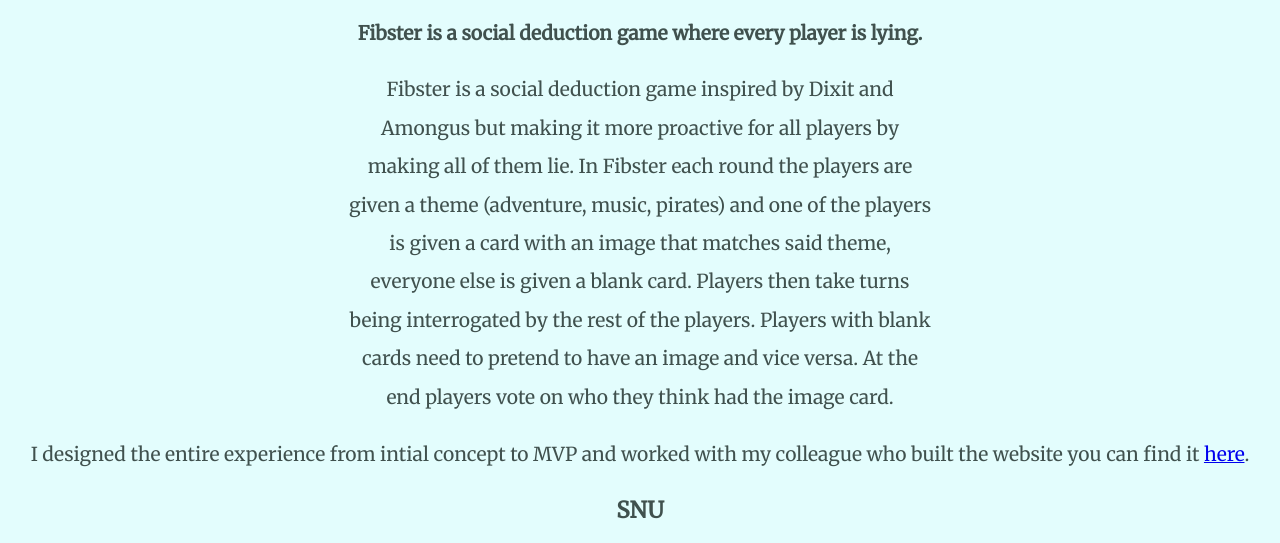
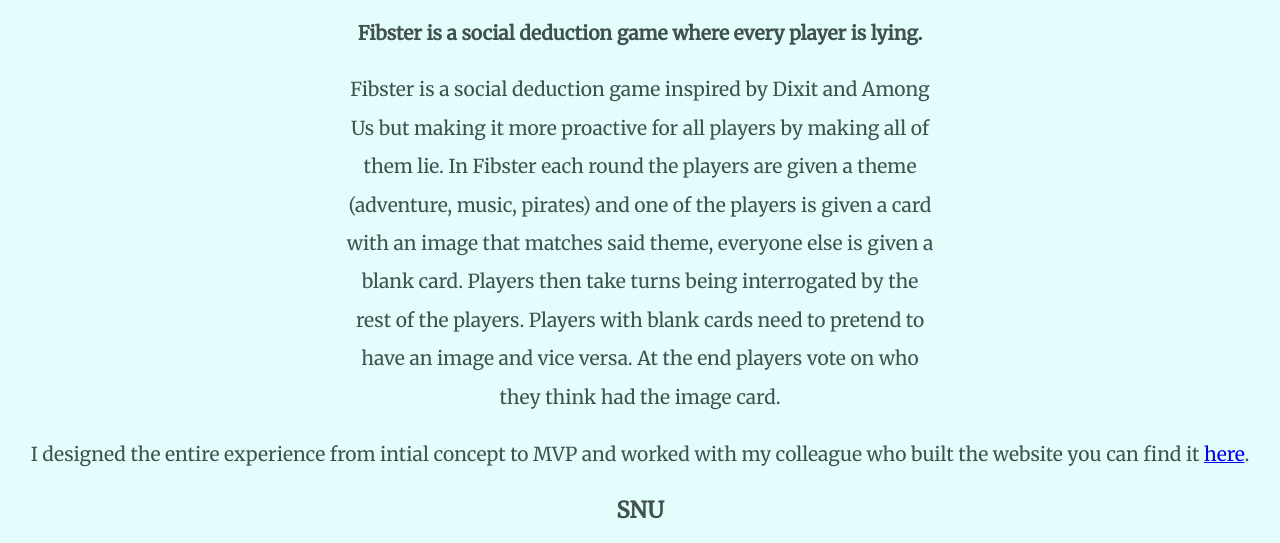
Before and after one commit to FedG-code/MyCSSWebsite, a plain HTML site: page portfolio.html in a window 1280 px wide. Shown: the part 744-1287 px from the top of the page. Drawn offline with Linux system fonts and the light colour scheme.

Commit message:
Update portfolio.html
typo fix

```diff
--- a/portfolio.html
+++ b/portfolio.html
@@ -24,7 +24,7 @@
             <h4>Fibster is a social deduction game where every player is lying.</h4>
       <p class="portfolio-paragraph">
 
-        Fibster is a social deduction game inspired by Dixit and Amongus but making it more proactive for all players by making all of them lie.
+        Fibster is a social deduction game inspired by Dixit and Among Us but making it more proactive for all players by making all of them lie.
         In Fibster each round the players are given a theme (adventure, music, pirates) and one of the players is given a card with an image that matches said theme, everyone else is given a blank card.
         Players then take turns being interrogated by the rest of the players. Players with blank cards need to pretend to have an image and vice versa. At the end players vote on who they think had the image card.
       </p>
```
